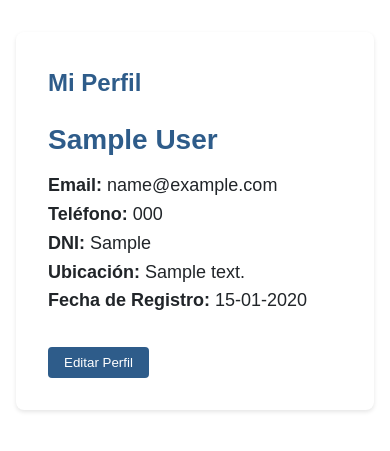
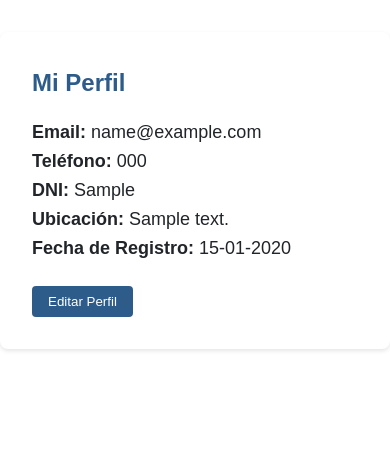
Before and after one commit to agusherrera99/ciudadano_conectado, a Django app: page /account/profile/ in a window 390 px wide; the page is wider, and only the part inside the window is pictured. Shown: the part 123-574 px from the top of that part. Run offline with Django 5.2, Linux system fonts and the light colour scheme; a user stored in the database is signed in; tables that the repository leaves empty hold one stand-in row (values such as "Sample post"); data that the repository does not hold is empty.

Commit message:
Refactor: Update CSS styles for profile and panel layouts; switch to flexbox for better responsiveness and remove unused variables

```diff
--- a/account/static/css/profile.css
+++ b/account/static/css/profile.css
@@ -14,7 +14,6 @@ body {
 main {
     max-width: 1200px;
     margin: 2rem auto;
-    padding: 0 1rem;
 }
 
 h1, h2, h3 {
@@ -23,7 +22,6 @@ h1, h2, h3 {
 }
 
 section {
-    margin-bottom: 2rem;
     background-color: white;
     border-radius: 8px;
     padding: 1.5rem;
@@ -86,19 +84,18 @@ input[type="password"] {
     box-shadow: 0 2px 4px rgba(0, 0, 0, 0.1);
 }
 
+#profile .container {
+    display: flex;
+    flex-direction: column;
+}
+
 .profile-details {
     display: flex;
-    gap: 2rem;
-    margin-bottom: 2rem;
+    margin-bottom: 1.5rem;
 }
 
 .profile-info {
     flex-grow: 1;
-}
-
-.profile-info h3 {
-    font-size: 1.75rem;
-    margin-bottom: 0.5rem;
 }
 
 .profile-info p {
@@ -107,9 +104,7 @@ input[type="password"] {
 }
 
 .profile-actions {
-    margin-top: 1.5rem;
     display: flex;
-    gap: 1rem;
 }
 
 #edit-profile-form {
--- a/account/templates/panel.html
+++ b/account/templates/panel.html
@@ -13,7 +13,7 @@
     {% include 'components/navbar.html' %}
 
     <main class="dashboard">
-        <section class="module-grid">
+        <section class="module-flex">
             <!-- Reclamos Module -->
             <a href="{% url 'issues:issues' %}" class="module-card">
                 <div class="module-icon">
--- a/account/templates/profile.html
+++ b/account/templates/profile.html
@@ -17,7 +17,6 @@
             <h2>Mi Perfil</h2>
             <div class="profile-details">
                 <div class="profile-info">
-                    <h3>{{request.user.first_name|capfirst}}  {{request.user.last_name|capfirst}}</h3>
                     <p><strong>Email:</strong> {{request.user.email}}</p>
 
                     {% if request.user.phone_number|length == 10 %}
--- a/static/css/components/bottons.css
+++ b/static/css/components/bottons.css
@@ -37,3 +37,14 @@
     color: white;
     font-size: 1rem;
 }
+
+.btn-login {
+    background-color: var(--secondary);
+    color: var(--text);
+    border: 1px solid #dee2e6;
+}
+
+.btn-register {
+    background-color: var(--primary);
+    color: var(--light-text);
+}
```
Also changed, not shown: account/static/css/panel.css (+10 -4 lines), pages/static/css/home.css (+8 -20 lines).
